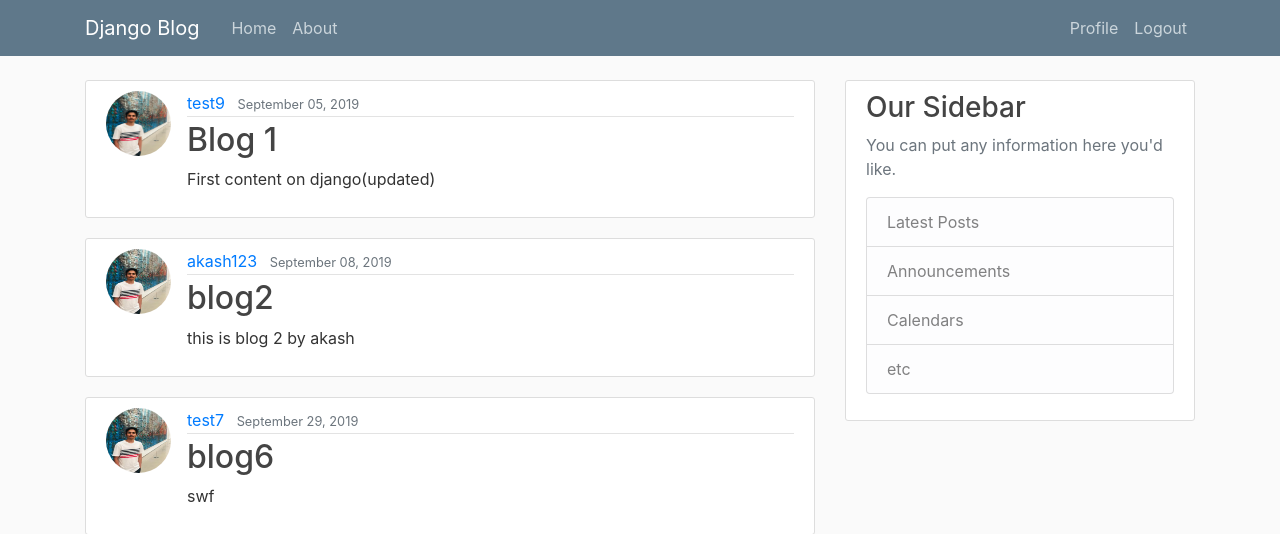
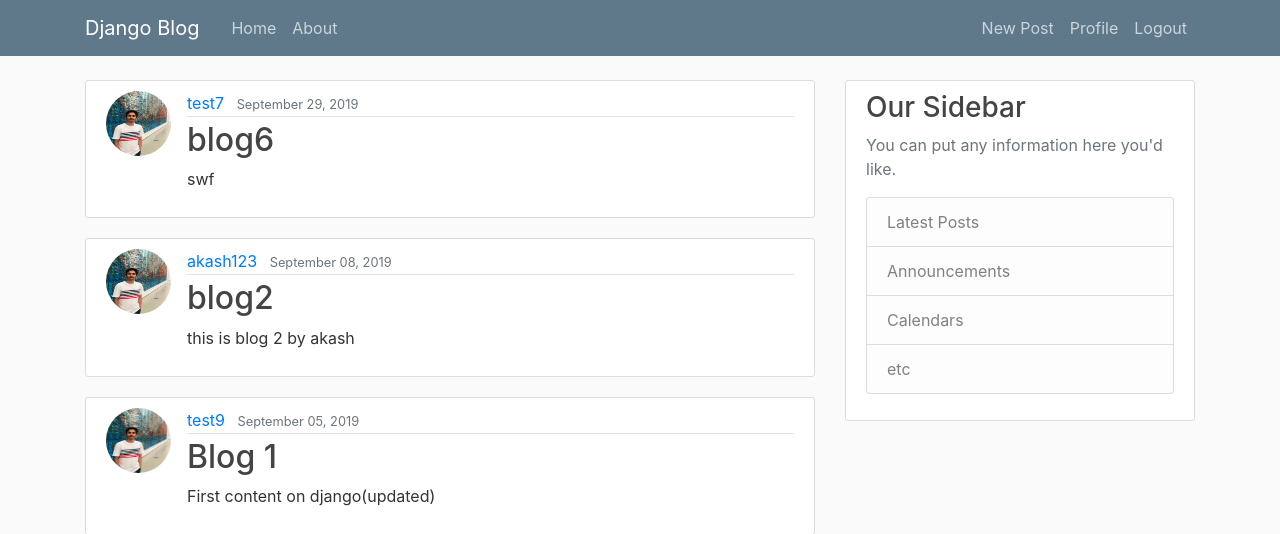
Before and after one commit to akash1601/django-project, a Django app: page / in a window 1280 px wide. Shown: the top 534 px of the page. Run offline with Django 3.2, Linux system fonts and the light colour scheme; a user stored in the database is signed in; data comes from the database, SQL or seed files in the repository; both versions use the stored data as it was after the commit; some libraries are stand-ins or nearby versions.

Commit message:
Add functions for Create, Update, Delete posts by Authenticated users

```diff
--- a/blog1/Templates/blog1/base.html
+++ b/blog1/Templates/blog1/base.html
@@ -34,6 +34,7 @@
 		        <!-- Navbar Right Side -->
 		        <div class="navbar-nav">
 		        	{% if user.is_authenticated%}
+		        		<a class="nav-item nav-link" href="{% url 'post-create'%}">New Post</a>
 		        		<a class="nav-item nav-link" href="{% url 'profile'%}">Profile</a>
 		        		<a class="nav-item nav-link" href="{% url 'logout'%}">Logout</a>
 
--- a/blog1/Templates/blog1/home.html
+++ b/blog1/Templates/blog1/home.html
@@ -9,7 +9,7 @@
 		      <a class="mr-2" href="#">{{ post.author }}</a>
 		      <small class="text-muted">{{ post.date_posted|date:"F d, Y"}}</small>
 		    </div>
-		    <h2><a class="article-title" href="#">{{ post.title }}</a></h2>
+		    <h2><a class="article-title" href="{% url 'post-detail' post.id %}">{{ post.title }}</a></h2>
 		    <p class="article-content">{{ post.content }}</p>
 		  </div>
 		</article>
--- a/blog1/models.py
+++ b/blog1/models.py
@@ -1,6 +1,7 @@
 from django.db import models
 from django.utils import timezone
 from django.contrib.auth.models import User
+from django.urls import reverse
 
 class Post(models.Model):
 	title = models.CharField(max_length=100)
@@ -10,3 +11,6 @@ class Post(models.Model):
 
 	def __str__(self):
 		return self.title
+
+	def get_absolute_url(self):
+		return reverse('post-detail', kwargs={'pk': self.pk})
--- a/blog1/urls.py
+++ b/blog1/urls.py
@@ -1,7 +1,12 @@
 from django.urls import path
+from .views import PostListView, PostDetailView, PostCreateView, PostUpdateView, PostDeleteView
 from . import views
 
 urlpatterns = [
-    path('', views.home, name='blog-home'),
+    path('', PostListView.as_view(), name='blog-home'),
+    path('post/<int:pk>/', PostDetailView.as_view(), name='post-detail'),
+    path('post/new/', PostCreateView.as_view(), name='post-create'),
+    path('post/<int:pk>/update/', PostUpdateView.as_view(), name='post-update'),
+     path('post/<int:pk>/delete/', PostDeleteView.as_view(), name='post-delete'),
     path('about/', views.about, name='blog-about'),
 ]
--- a/blog1/views.py
+++ b/blog1/views.py
@@ -1,4 +1,6 @@
 from django.shortcuts import render
+from django.contrib.auth.mixins import LoginRequiredMixin, UserPassesTestMixin
+from django.views.generic import ListView, DetailView, CreateView, UpdateView, DeleteView
 from .models import Post
 
 
@@ -6,5 +8,48 @@ def home(request):
 	context={'posts': Post.objects.all()}
 	return render(request,'blog1/home.html',context)
 
+class PostListView(ListView):
+	model = Post
+	template_name = 'blog1/home.html'
+	context_object_name = 'posts'
+	ordering = ['-date_posted']
+
+class PostDetailView(DetailView):
+	model = Post
+
+class PostDeleteView(LoginRequiredMixin, UserPassesTestMixin, DeleteView):
+	model = Post
+	success_url='/'
+
+	def test_func(self):
+		post = self.get_object()
+		if self.request.user == post.author:
+			return True
+		return False
+
+class PostUpdateView(LoginRequiredMixin, UserPassesTestMixin, UpdateView):
+	model = Post
+	fields=['title','content']
+
+	def form_valid(self, form):
+		form.instance.author=self.request.user
+		return super().form_valid(form)
+
+	def test_func(self):
+		post = self.get_object()
+		if self.request.user == post.author:
+			return True
+		return False
+
+class PostCreateView(LoginRequiredMixin, CreateView):
+	model = Post
+	fields=['title','content']
+
+	def form_valid(self, form):
+		form.instance.author=self.request.user
+		return super().form_valid(form)
+
+
+
 def about(request):
 	return render(request,'blog1/about.html',{'title':'About'})
```
Also changed, not shown: blog1/Templates/blog1/post_confirm_delete.html (added, +25 -0 lines), blog1/Templates/blog1/post_detail.html (added, +22 -0 lines), blog1/Templates/blog1/post_form.html (added, +23 -0 lines), db.sqlite3, media/default.jpg, media/profile_pics/WhatsApp_Image_2019-09-03_at_1.21.20_AM_UOsVidf.jpeg (added).
